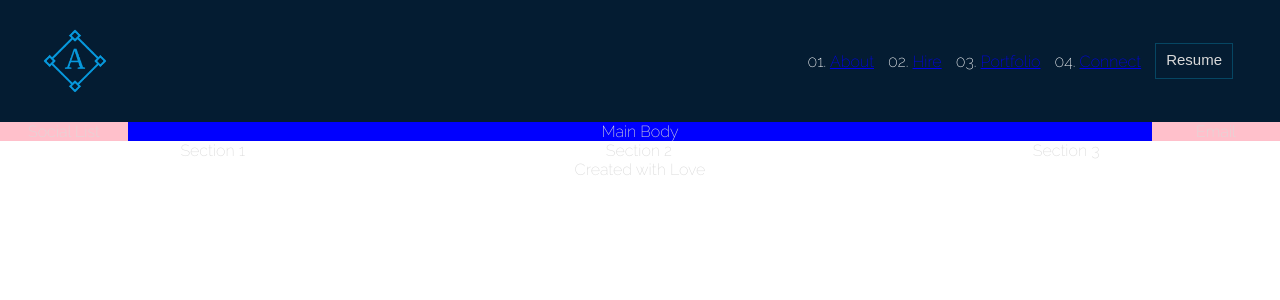
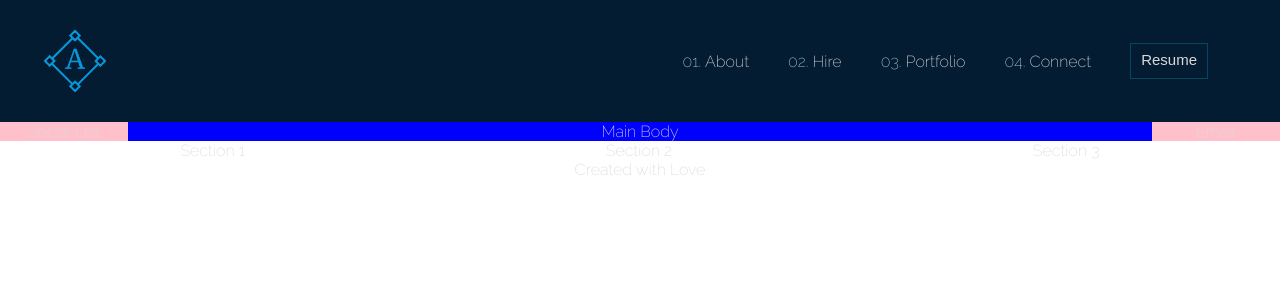
Before and after one commit to beingawaisali/beingawaisali.com-new, a React (Create React App) app: page / in a window 1280 px wide. Shown: the top 300 px of the page. Built offline with nearby package versions, Linux system fonts and the light colour scheme.

Commit message:
Footer Reponsiveness completed

```diff
--- a/src/App.css
+++ b/src/App.css
@@ -32,4 +32,5 @@ body {
 .button-1:hover {
   border: 1px solid #041C32;
   transition: 600ms;
+  color: #A5C9CA;
 }
--- a/src/App.js
+++ b/src/App.js
@@ -12,10 +12,29 @@ import Body from './components/Body.jsx';
 import Footer from './components/Footer.jsx';
 
 
+let mobileMenu = false;
+
+console.log(mobileMenu)
+
+let toggleMenu = () => {
+    if (mobileMenu == false) {
+        mobileMenu = true
+    } else (
+        mobileMenu = false
+    )
+console.log(mobileMenu)
+}
+
+let listMenu =  "<div>Menu List Mobile</div>";
+
+
 function App() {
   return (
     <div className="App">
-        <HeaderBar />
+        <HeaderBar toggleMenubar={toggleMenu}/>
+        <div>
+                    { toggleMenu ? <div></div> : listMenu }
+                </div>
         <Body />
         <Footer />
     </div>
--- a/src/components/css/header.css
+++ b/src/components/css/header.css
@@ -16,7 +16,22 @@
 .menu-list {
     list-style-type: none;
     padding: 7px;
+    margin-right: 25px;
+}
 
+.menu-list a {
+    color: #dadada;
+    text-decoration: none;
+    transition: 500ms;
+}
+
+.menu-list a:hover {
+    color: #A5C9CA;
+    transition: 500ms;
+}
+
+.menu-list-num {
+    color: #A5C9CA
 }
 
 .main-logo {
@@ -29,6 +44,10 @@
     display: none;
 }
 
+.menu-icon {
+    font-size: 20px;
+}
+
 @media(max-width: 650px) {
     .mobile-menu {
         display: flex;
@@ -36,4 +55,19 @@
     .manu-bar {
         display: none;
     }
+    .main-logo {
+        width: 50px
+    }
 }
+
+@media(max-width: 450px) {
+    .main-logo {
+        width: 45px
+    }
+}
+
+@media(max-width: 760px) {
+    .menu-list {
+        margin-right: 12px;
+    }
+}
```
